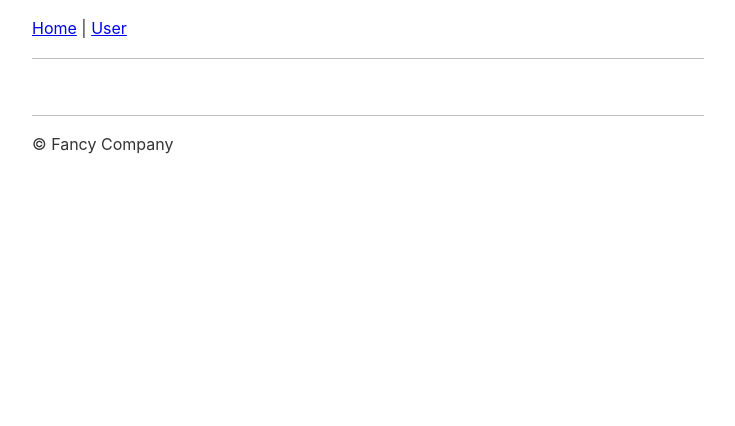
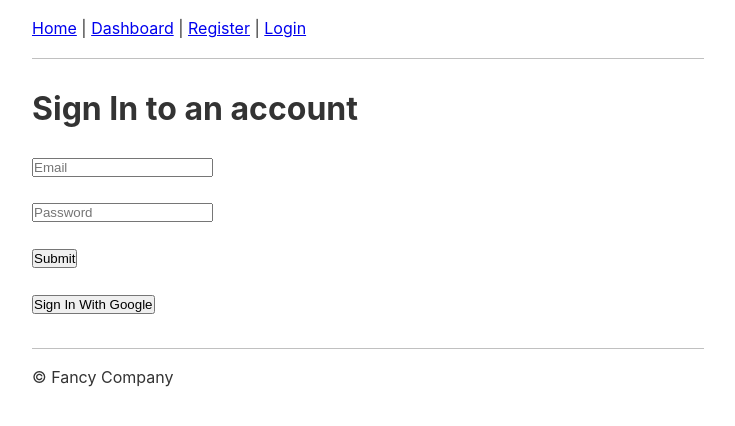
Before and after one commit to Nokheenig/JavaScript_Vue_JobManager, a Vue app: page /sign-in in a window 1280 px wide. Shown: the top 426 px of the page, without its empty margins (272-1007 px from the left). Built offline with nearby package versions, Linux system fonts and the light colour scheme; no server answers.

Commit message:
implemented email and google authentication

```diff
--- a/src/App.vue
+++ b/src/App.vue
@@ -2,7 +2,10 @@
   <div class="App">
     <nav class="App__nav">
       <router-link to="/">Home</router-link> |
-      <router-link to="/user">User</router-link>
+      <router-link to="/dashboard">Dashboard</router-link> |
+      <router-link to="/register">Register</router-link> |
+      <router-link to="/sign-in">Login</router-link>
+      <button v-if="isLoggedIn" @click="handleSignOut" >Sign Out</button>
     </nav>
     <main class="App__main">
       <router-view/>
@@ -13,10 +16,31 @@
   </div>
 </template>
 
-<script>
-export default {
-  name: `App`,
-};
+<script setup>
+import { onMounted, ref } from "vue";
+import { getAuth, onAuthStateChanged, signOut } from "firebase/auth";
+import { useRouter } from 'vue-router' // import router
+
+const router = useRouter(); // get a reference to our vue router
+const isLoggedIn = ref(false);
+
+let auth;
+onMounted(() => {
+  auth = getAuth();
+  onAuthStateChanged(auth, (user) => {
+    if(user) {
+      isLoggedIn.value = true;
+    } else {
+      isLoggedIn.value = false;
+    }
+  });
+})
+
+const handleSignOut = () => {
+  signOut(auth).then(() => {
+    router.push("/");
+  });
+}
 </script>
 
 <style lang="scss">
--- a/src/main.js
+++ b/src/main.js
@@ -2,4 +2,26 @@ import { createApp } from 'vue'
 import App from './App.vue'
 import router from './router'
 
-createApp(App).use(router).mount('#app')
+// Import the functions you need from the SDKs you need
+import { initializeApp } from "firebase/app";
+// TODO: Add SDKs for Firebase products that you want to use
+// https://firebase.google.com/docs/web/setup#available-libraries
+
+// Your web app's Firebase configuration
+// For Firebase JS SDK v7.20.0 and later, measurementId is optional
+const firebaseConfig = {
+  apiKey: "AIzaSyDanNcpaDyQqzwyIvN6vrNmL87bMqzR5y0",
+  authDomain: "job-manager-344a6.firebaseapp.com",
+  projectId: "job-manager-344a6",
+  storageBucket: "job-manager-344a6.appspot.com",
+  messagingSenderId: "942281467783",
+  appId: "1:942281467783:web:c211164d6a954177729522",
+  measurementId: "G-KCWF0YMCMB"
+};
+
+// Initialize Firebase
+initializeApp(firebaseConfig);
+
+const app = createApp(App);
+app.use(router)
+app.mount('#app')
--- a/src/router/index.js
+++ b/src/router/index.js
@@ -1,57 +1,15 @@
-import Vue from 'vue'
-import { createRouter, createWebHistory, Router } from 'vue-router'
-// import HomeView from '../views/HomeView.vue'
-
-import auth from '../middleware/auth'
-import log from '../middleware/log'
-
-import Home from '../views/Home.vue'
-import Login from '../views/Login.vue'
-import User from '../views/User.vue'
-
-//Vue.use(Router)
+import { createRouter, createWebHistory } from 'vue-router'
+import { getAuth, onAuthStateChanged } from "firebase/auth";
 
 const routes = [
-/*
+    { path: "/", component: () => import("../views/JobManagerHome.vue")},
+    { path: "/register", component: () => import("../views/JobManagerRegister.vue")},
+    { path: "/sign-in", component: () => import("../views/JobManagerSignIn.vue")},
     {
-    path: '/',
-    name: 'home',
-    component: HomeView
-  },
-  {
-    path: '/about',
-    name: 'about',
-    route level code-splitting
-    this generates a separate chunk (about.[hash].js) for this route
-    which is lazy-loaded when the route is visited.
-    component: () => import(/ webpackChunkName: "about" / '../views/AboutView.vue')
-    component: () => import('../views/AboutView.vue')
-  }
-*/
-  {
-    path: '/',
-    name: 'home',
-    component: Home,
+        path: "/dashboard",
+        component: () => import("../views/JobManagerDashboard.vue"),
         meta: {
-      middleware: log
-    }
-  },
-  {
-    path: '/login',
-    name: 'login',
-    component: Login,
-    meta: {
-      middleware: log
-    }
-  },
-  {
-    path: '/user',
-    name: 'user',
-    component: User,
-    meta: {
-      // Hint: try to switch those two around to see
-      // how this affects execution of the callbacks.
-      middleware: [auth, log]
+            requiresAuth: true
         }
     }
 ]
@@ -61,38 +19,31 @@ const router = createRouter({
   routes
 })
 
-// Creates a `nextMiddleware()` function which not only
-// runs the default `next()` callback but also triggers
-// the subsequent Middleware function.
-function nextFactory(context, middleware, index) {
-  const subsequentMiddleware = middleware[index]
-  // If no subsequent Middleware exists,
-  // the default `next()` callback is returned.
-  if (!subsequentMiddleware) return context.next
-  return (...parameters) => {
-    // Run the default Vue Router `next()` callback first.
-    context.next(...parameters)
-    // Then run the subsequent Middleware with a new
-    // `nextMiddleware()` callback.
-    const nextMiddleware = nextFactory(context, middleware, index + 1)
-    subsequentMiddleware({ ...context, next: nextMiddleware })
+const getCurrentUser = () => {
+    return new Promise((resolve, reject) => {
+        const removeListener = onAuthStateChanged(
+            getAuth(),
+            (user) => {
+                removeListener();
+                resolve(user);
+            },
+            reject
+        );
+    });
 }
+
+router.beforeEach(async (to, from, next) => {
+    // to and from are both route objects. must call `next`.
+    if (to.matched.some((record) => record.meta.requiresAuth)) {
+        if (await getCurrentUser()) {
+            next();
+        } else {
+            alert("you don't have access!");
+            next("/");
         }
-  router.beforeEach((to, from, next) => {
-    if (to.meta.middleware) {
-      const middleware = Array.isArray(to.meta.middleware)
-        ? to.meta.middleware
-        : [to.meta.middleware]
-      const context = {
-        from,
-        next,
-        router,
-        to
+    } else {
+        next()
     }
-      const nextMiddleware = nextFactory(context, middleware, 1)
-      return middleware[0]({ ...context, next: nextMiddleware })
-    }
-    return next()
 })
 
 export default router
--- a/src/views/Home.vue
+++ /dev/null
@@ -1,24 +0,0 @@
-
-<template>
-    <div class="Home">
-    <h1>Home</h1>
-    <p>
-        Lorem ipsum dolor sit amet, consetetur sadipscing elitr, sed diam nonumy
-        eirmod tempor invidunt ut labore et dolore magna aliquyam erat, sed diam
-        voluptua. At vero eos et accusam et justo duo dolores et ea rebum. Stet
-        clita kasd gubergren, no sea takimata sanctus est Lorem ipsum dolor sit
-        amet. <router-link to="/overlay">Show me more</router-link>.
-    </p>
-    <p>
-        Eirmod tempor invidunt ut labore et dolore magna aliquyam erat, sed diam
-        voluptua. At vero eos et accusam et justo duo dolores et ea rebum. Stet
-        clita kasd gubergren, no sea takimata sanctus est Lorem ipsum dolor sit
-        amet.
-    </p>
-            </div>
-</template>
-<script>
-export default {
-  name: `Home`
-}
-</script>
--- /dev/null
+++ b/src/views/JobManagerDashboard.vue
@@ -0,0 +1,11 @@
+<template>
+    <h1>Dashboard</h1>
+  </template>
+
+  <script setup>
+
+  </script>
+
+  <style>
+
+  </style>
--- /dev/null
+++ b/src/views/JobManagerHome.vue
@@ -0,0 +1,11 @@
+<template>
+    <h1>Home</h1>
+  </template>
+
+  <script setup>
+
+  </script>
+
+  <style>
+
+  </style>
--- /dev/null
+++ b/src/views/JobManagerRegister.vue
@@ -0,0 +1,55 @@
+<template>
+  <h1>Create an account</h1>
+  <p><input v-model="email" type="text" placeholder="Email" /></p>
+  <p><input v-model="password" type="password" placeholder="Password" /></p>
+  <p><button @click="register">Submit</button></p>
+  <p><button @click="signInWithGoogle">Sign In With Google</button></p>
+</template>
+
+<script setup>
+import { ref } from "vue";
+import {
+    getAuth,
+    createUserWithEmailAndPassword,
+    GoogleAuthProvider,
+    signInWithPopup,
+} from "firebase/auth";
+import { useRouter } from 'vue-router' // import router
+const email = ref("");
+const password = ref("");
+const router = useRouter() // get a reference to our vue router
+
+const register = () => {
+    // need .value becaus ref()
+    const auth = getAuth() // from firebase/auth
+    createUserWithEmailAndPassword(getAuth(), email.value, password.value)
+    .then((data) => {
+        console.log("Successfully registered!")
+
+        console.log(auth.currentUser)
+
+        router.push('/dashboard') // redirect to the dashboard
+        data
+    })
+    .catch((error) => {
+        console.log(error.code);
+        alert(error.message)
+    })
+};
+const signInWithGoogle = () => {
+    const provider = new GoogleAuthProvider();
+    signInWithPopup(getAuth(), provider)
+        .then((result) => {
+            console.log(result.user);
+            router.push("/dashboard");
+        })
+        .catch((error) => {
+            // handle error
+            console.log(error.message)
+        });
+};
+</script>
+
+<style>
+
+</style>
--- /dev/null
+++ b/src/views/JobManagerSignIn.vue
@@ -0,0 +1,56 @@
+<template>
+    <h1>Sign In to an account</h1>
+    <p><input v-model="email" type="text" placeholder="Email" /></p>
+    <p><input v-model="password" type="password" placeholder="Password" /></p>
+    <p v-if="errMsg">{{ errMsg }} </p>
+    <p><button @click="register">Submit</button></p>
+    <p><button @click="signInWithGoogle">Sign In With Google</button></p>
+  </template>
+
+  <script setup>
+  import { ref } from "vue";
+  import { getAuth, signInWithEmailAndPassword } from "firebase/auth";
+  import { useRouter } from 'vue-router' // import router
+  const email = ref("");
+  const password = ref("");
+  const errMsg = ref() // ERROR MESSAGE
+  const router = useRouter() // get a reference to our vue router
+
+  const register = () => {
+      // need .value becaus ref()
+      const auth = getAuth() // from firebase/auth
+      signInWithEmailAndPassword(auth, email.value, password.value)
+      .then((data) => {
+          console.log("Successfully registered!")
+
+          console.log(auth.currentUser)
+
+          router.push('/dashboard') // redirect to the dashboard
+          data
+      })
+      .catch((error) => {
+          console.log(error.code);
+          switch (error.code) {
+            case "auth/invalid-email":
+                errMsg.value = "Invalid email";
+                break;
+            case "auth/user-not-found":
+                errMsg.value = "No account with that email was found";
+                break;
+            case "auth/wrong-password":
+                errMsg.value = "Incorrect password";
+                break;
+            default:
+                errMsg.value = "Email or password is incorrect";
+                break;
+          }
+      })
+  };
+  const signInWithGoogle = () => {
+
+  };
+  </script>
+
+  <style>
+
+  </style>
--- a/src/views/Login.vue
+++ /dev/null
@@ -1,41 +0,0 @@
-
-<template>
-    <div class="Login">
-    <h1>Login</h1>
-    <button
-        v-if="loggedIn"
-        @click="logout"
-    >
-        Log me out
-    </button>
-    <button
-        v-else
-        @click="login"
-    >
-        Log me in
-    </button>
-    </div>
-</template>
-<script>
-const JWT = `jwt`
-
-export default {
-  name: `Login`,
-  data () {
-    return {
-      loggedIn: localStorage.getItem(JWT)
-    }
-  },
-  methods: {
-    login () {
-      localStorage.setItem(JWT, `foo.bar.baz`)
-      this.loggedIn = true
-      this.$router.push({ name: `user` })
-    },
-    logout () {
-      localStorage.removeItem(JWT)
-      this.loggedIn = false
-    }
-  }
-}
-</script>
--- a/vue.config.js
+++ b/vue.config.js
@@ -1,4 +1,17 @@
 const { defineConfig } = require('@vue/cli-service')
+const NodePolyfillPlugin = require("node-polyfill-webpack-plugin")
 module.exports = defineConfig({
-  transpileDependencies: true
+  transpileDependencies: true,
+  configureWebpack: {
+    plugins: [
+      new NodePolyfillPlugin()
+    ],
+    resolve: {
+      fallback: {
+        "path": require.resolve("path-browserify"),
+        "os": require.resolve("os-browserify/browser"),
+        "crypto": require.resolve("crypto-browserify")
+      }
+    }
+  }
 })
```
Also changed, not shown: package.json (+8 -1 lines), 2 other files (tests, documents, lock files or other folders). Lines whose indentation alone changed are shown as unchanged.
